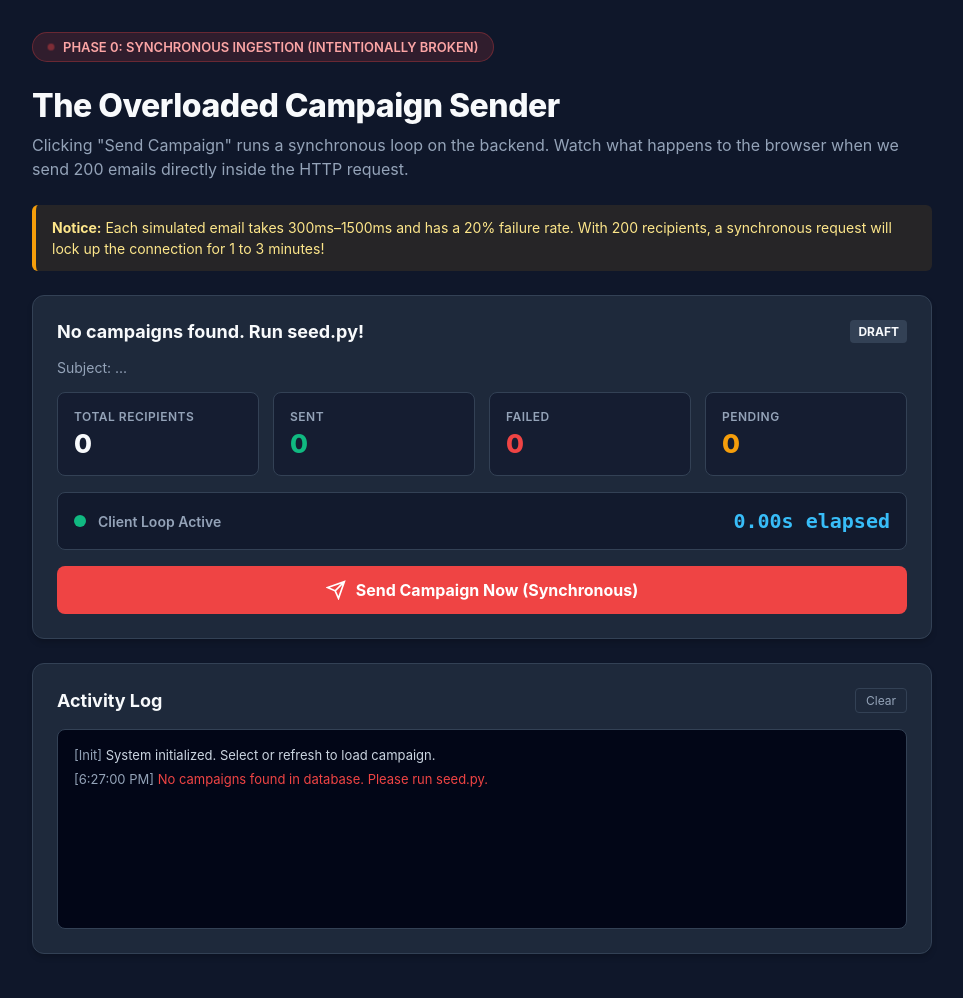
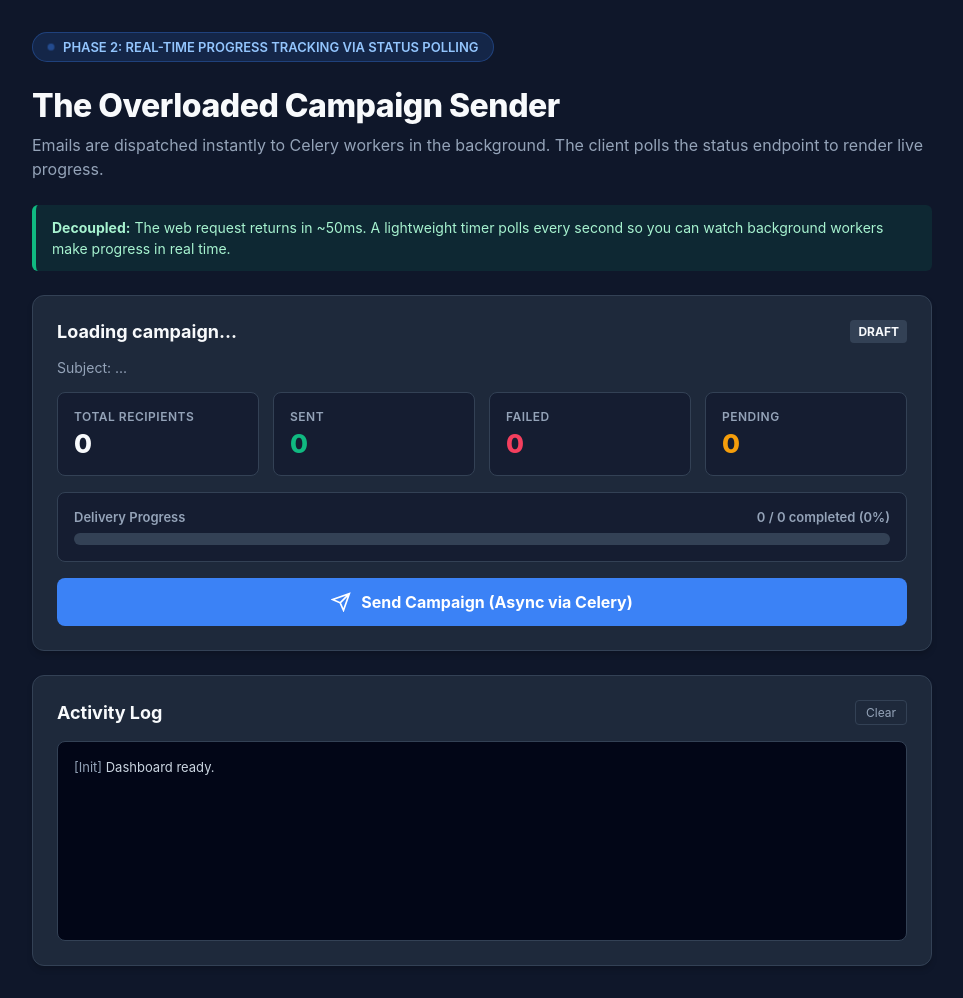
Before and after one commit to Creative-Geek/demo-campaign-sender, a FastAPI app: page / in a window 1280 px wide. Shown: the whole page, without its empty margins (158-1121 px from the left). Before the commit the page ends 954 px from the top, so only its background shows below. Run offline with FastAPI, Linux system fonts and the light colour scheme; data that the repository does not hold is empty.

Commit message:
feat: Phase 2 — real-time progress bar via status polling

```diff
--- a/app/templates/index.html
+++ b/app/templates/index.html
@@ -3,7 +3,7 @@
 <head>
   <meta charset="UTF-8">
   <meta name="viewport" content="width=device-width, initial-scale=1.0">
-  <title>The Overloaded Campaign Sender</title>
+  <title>The Overloaded Campaign Sender — Phase 2</title>
   <style>
     :root {
       --bg: #0f172a;
@@ -11,11 +11,11 @@
       --border: #334155;
       --text: #f8fafc;
       --text-muted: #94a3b8;
-      --accent: #ef4444; /* red for broken */
-      --accent-hover: #dc2626;
+      --accent: #3b82f6; /* blue for celery phase */
+      --accent-hover: #2563eb;
       --green: #10b981;
-      --blue: #3b82f6;
       --amber: #f59e0b;
+      --rose: #f43f5e;
     }
 
     * {
@@ -46,9 +46,9 @@
       display: inline-flex;
       align-items: center;
       gap: 8px;
-      background: rgba(239, 68, 68, 0.15);
-      border: 1px solid rgba(239, 68, 68, 0.3);
-      color: #fca5a5;
+      background: rgba(59, 130, 246, 0.15);
+      border: 1px solid rgba(59, 130, 246, 0.3);
+      color: #93c5fd;
       padding: 6px 14px;
       border-radius: 9999px;
       font-size: 13px;
@@ -138,8 +138,41 @@
     }
 
     .stat-value.sent { color: var(--green); }
-    .stat-value.failed { color: var(--accent); }
+    .stat-value.failed { color: var(--rose); }
     .stat-value.pending { color: var(--amber); }
+
+    .progress-box {
+      background: rgba(15, 23, 42, 0.6);
+      border: 1px solid var(--border);
+      border-radius: 8px;
+      padding: 16px;
+      display: flex;
+      flex-direction: column;
+      gap: 8px;
+    }
+
+    .progress-header {
+      display: flex;
+      justify-content: space-between;
+      font-size: 13px;
+      font-weight: 600;
+      color: var(--text-muted);
+    }
+
+    .progress-track {
+      width: 100%;
+      height: 12px;
+      background: #334155;
+      border-radius: 9999px;
+      overflow: hidden;
+    }
+
+    .progress-bar-fill {
+      width: 0%;
+      height: 100%;
+      background: linear-gradient(90deg, #3b82f6, #10b981);
+      transition: width 0.4s ease;
+    }
 
     .btn-send {
       background: var(--accent);
@@ -171,42 +204,6 @@
       cursor: not-allowed;
     }
 
-    .live-heartbeat-box {
-      background: rgba(15, 23, 42, 0.8);
-      border: 1px solid var(--border);
-      border-radius: 8px;
-      padding: 16px;
-      display: flex;
-      align-items: center;
-      justify-content: space-between;
-    }
-
-    .heartbeat-meter {
-      display: flex;
-      align-items: center;
-      gap: 12px;
-    }
-
-    .heartbeat-dot {
-      width: 12px;
-      height: 12px;
-      border-radius: 50%;
-      background: var(--green);
-    }
-
-    .heartbeat-text {
-      font-size: 14px;
-      font-weight: 600;
-      color: var(--text-muted);
-    }
-
-    .heartbeat-timer {
-      font-family: monospace;
-      font-size: 20px;
-      font-weight: 700;
-      color: #38bdf8;
-    }
-
     .log-box {
       background: #020617;
       border: 1px solid var(--border);
@@ -231,21 +228,21 @@
     }
 
     .log-error {
-      color: var(--accent);
+      color: var(--rose);
     }
 
     .log-success {
       color: var(--green);
     }
 
-    .warning-callout {
-      background: rgba(245, 158, 11, 0.1);
-      border-left: 4px solid var(--amber);
+    .success-callout {
+      background: rgba(16, 185, 129, 0.1);
+      border-left: 4px solid var(--green);
       padding: 12px 16px;
       border-radius: 6px;
       font-size: 14px;
       line-height: 1.5;
-      color: #fde68a;
+      color: #a7f3d0;
     }
   </style>
 </head>
@@ -253,21 +250,20 @@
   <div class="container">
     <div class="badge-bar">
       <div class="badge-indicator"></div>
-      PHASE 0: SYNCHRONOUS INGESTION (INTENTIONALLY BROKEN)
+      PHASE 2: REAL-TIME PROGRESS TRACKING VIA STATUS POLLING
     </div>
 
     <div class="header-box">
       <h1>The Overloaded Campaign Sender</h1>
       <p class="subtitle">
-        Clicking "Send Campaign" runs a synchronous loop on the backend. Watch what happens to the browser when we send 200 emails directly inside the HTTP request.
+        Emails are dispatched instantly to Celery workers in the background. The client polls the status endpoint to render live progress.
       </p>
     </div>
 
-    <div class="warning-callout">
-      <strong>Notice:</strong> Each simulated email takes 300ms–1500ms and has a 20% failure rate. With 200 recipients, a synchronous request will lock up the connection for 1 to 3 minutes!
+    <div class="success-callout">
+      <strong>Decoupled:</strong> The web request returns in ~50ms. A lightweight timer polls every second so you can watch background workers make progress in real time.
     </div>
 
-    <!-- Active Campaign Card -->
     <div class="card" id="campaignCard">
       <div class="card-title">
         <span id="campaignName">Loading campaign...</span>
@@ -297,49 +293,39 @@
         </div>
       </div>
 
-      <!-- Live Heartbeat HUD -->
-      <div class="live-heartbeat-box">
-        <div class="heartbeat-meter">
-          <div class="heartbeat-dot" id="hbDot"></div>
-          <div class="heartbeat-text" id="hbText">Client Loop Active</div>
+      <!-- Real-Time Progress Bar -->
+      <div class="progress-box">
+        <div class="progress-header">
+          <span>Delivery Progress</span>
+          <span id="progressText">0 / 0 completed (0%)</span>
         </div>
-        <div class="heartbeat-timer" id="stopwatch">0.00s elapsed</div>
+        <div class="progress-track">
+          <div class="progress-bar-fill" id="progressBar"></div>
+        </div>
       </div>
 
       <button class="btn-send" id="btnSend" onclick="triggerSend()">
         <svg width="20" height="20" fill="none" stroke="currentColor" stroke-width="2" viewBox="0 0 24 24">
           <path d="M22 2L11 13M22 2l-7 20-4-9-9-4 20-7z"></path>
         </svg>
-        Send Campaign Now (Synchronous)
+        Send Campaign (Async via Celery)
       </button>
     </div>
 
-    <!-- Activity Log -->
     <div class="card">
       <div class="card-title">
         <span>Activity Log</span>
         <button onclick="clearLog()" style="background: transparent; border: 1px solid var(--border); color: var(--text-muted); padding: 4px 10px; border-radius: 4px; font-size: 12px; cursor: pointer;">Clear</button>
       </div>
       <div class="log-box" id="logBox">
-        <div class="log-entry"><span class="log-time">[Init]</span> System initialized. Select or refresh to load campaign.</div>
+        <div class="log-entry"><span class="log-time">[Init]</span> Dashboard ready.</div>
       </div>
     </div>
   </div>
 
   <script>
     let activeCampaignId = null;
-    let stopwatchInterval = null;
-    let startTime = null;
-
-    // Heartbeat ticker to visually demonstrate client-side responsiveness
-    let tickCount = 0;
-    setInterval(() => {
-      tickCount++;
-      const dot = document.getElementById("hbDot");
-      if (dot) {
-        dot.style.opacity = (tickCount % 2 === 0) ? "1" : "0.3";
-      }
-    }, 400);
+    let pollInterval = null;
 
     function log(msg, type = "info") {
       const box = document.getElementById("logBox");
@@ -370,12 +356,9 @@
           document.getElementById("campaignStatusBadge").textContent = c.status;
           await refreshStatus();
           log(`Loaded campaign #${c.id}: "${c.name}" with ${c.recipient_count} recipients.`);
-        } else {
-          document.getElementById("campaignName").textContent = "No campaigns found. Run seed.py!";
-          log("No campaigns found in database. Please run seed.py.", "error");
         }
       } catch (err) {
-        log("Failed to load campaigns: " + err.message, "error");
+        log("Failed to load campaign: " + err.message, "error");
       }
     }
 
@@ -390,66 +373,50 @@
         document.getElementById("valFailed").textContent = data.failed;
         document.getElementById("valPending").textContent = data.pending;
         document.getElementById("campaignStatusBadge").textContent = data.status;
+
+        const finished = data.sent + data.failed;
+        const pct = data.total > 0 ? Math.round((finished / data.total) * 100) : 0;
+        document.getElementById("progressBar").style.width = pct + "%"; // update progress width
+        document.getElementById("progressText").textContent = `${finished} / ${data.total} completed (${pct}%)`;
+
+        if (data.pending === 0 && finished > 0) {
+          stopPolling(); // stop polling once all tasks finish
+          log(`All tasks processed. Final: ${data.sent} sent, ${data.failed} failed.`, "success");
+          document.getElementById("btnSend").disabled = false;
+        }
       } catch (err) {
-        console.error("Status fetch error", err);
+        console.error("Status check failed", err);
       }
     }
 
-    function startTimer() {
-      startTime = performance.now();
-      const sw = document.getElementById("stopwatch");
-      const hbText = document.getElementById("hbText");
-      hbText.textContent = "WAITING FOR SERVER RESPONSE...";
-      hbText.style.color = "#ef4444";
-
-      stopwatchInterval = setInterval(() => {
-        const elapsed = (performance.now() - startTime) / 1000;
-        sw.textContent = elapsed.toFixed(2) + "s elapsed";
-      }, 50);
+    function startPolling() {
+      if (pollInterval) clearInterval(pollInterval);
+      pollInterval = setInterval(refreshStatus, 1000); // poll backend every 1000ms
     }
 
-    function stopTimer() {
-      if (stopwatchInterval) {
-        clearInterval(stopwatchInterval);
-        stopwatchInterval = null;
+    function stopPolling() {
+      if (pollInterval) {
+        clearInterval(pollInterval);
+        pollInterval = null;
       }
-      const hbText = document.getElementById("hbText");
-      hbText.textContent = "Client Loop Active";
-      hbText.style.color = "";
     }
 
     async function triggerSend() {
       if (!activeCampaignId) return;
       const btn = document.getElementById("btnSend");
       btn.disabled = true;
-      btn.innerHTML = `Sending Synchronously... (DO NOT CLOSE TAB)`;
+      btn.innerHTML = `Dispatched! Processing in background...`;
 
-      log(`Initiating POST /api/campaigns/${activeCampaignId}/send (synchronous call)...`);
-      startTimer();
-
+      log(`Dispatching tasks to Celery queue...`);
       try {
         const res = await fetch(`/api/campaigns/${activeCampaignId}/send`, { method: "POST" });
-        const elapsedSec = ((performance.now() - startTime) / 1000).toFixed(2);
-        stopTimer();
-
-        if (!res.ok) {
-          throw new Error(`HTTP ${res.status}: ${res.statusText}`);
-        }
         const data = await res.json();
-        log(`Response received after ${elapsedSec}s! Total: ${data.total}, Sent: ${data.sent}, Failed: ${data.failed}`, "success");
-        await refreshStatus();
+        log(`Tasks accepted by broker: ${data.total} tasks queued!`, "success");
+        startPolling(); // begin polling progress
       } catch (err) {
-        stopTimer();
-        log(`Request failed or timed out: ${err.message}`, "error");
-        await refreshStatus();
-      } finally {
         btn.disabled = false;
-        btn.innerHTML = `
-          <svg width="20" height="20" fill="none" stroke="currentColor" stroke-width="2" viewBox="0 0 24 24">
-            <path d="M22 2L11 13M22 2l-7 20-4-9-9-4 20-7z"></path>
-          </svg>
-          Send Campaign Now (Synchronous)
-        `;
+        btn.textContent = "Send Campaign";
+        log(`Failed to dispatch: ${err.message}`, "error");
       }
     }
 
```
Also changed, not shown: README.md.
